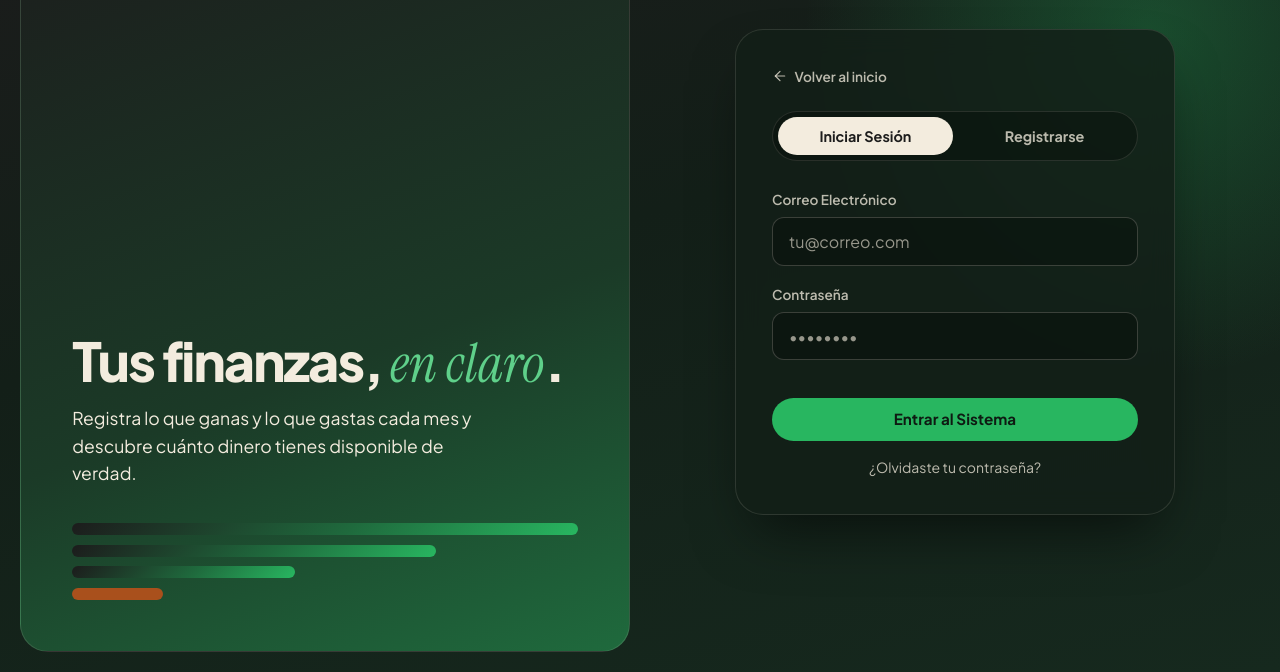
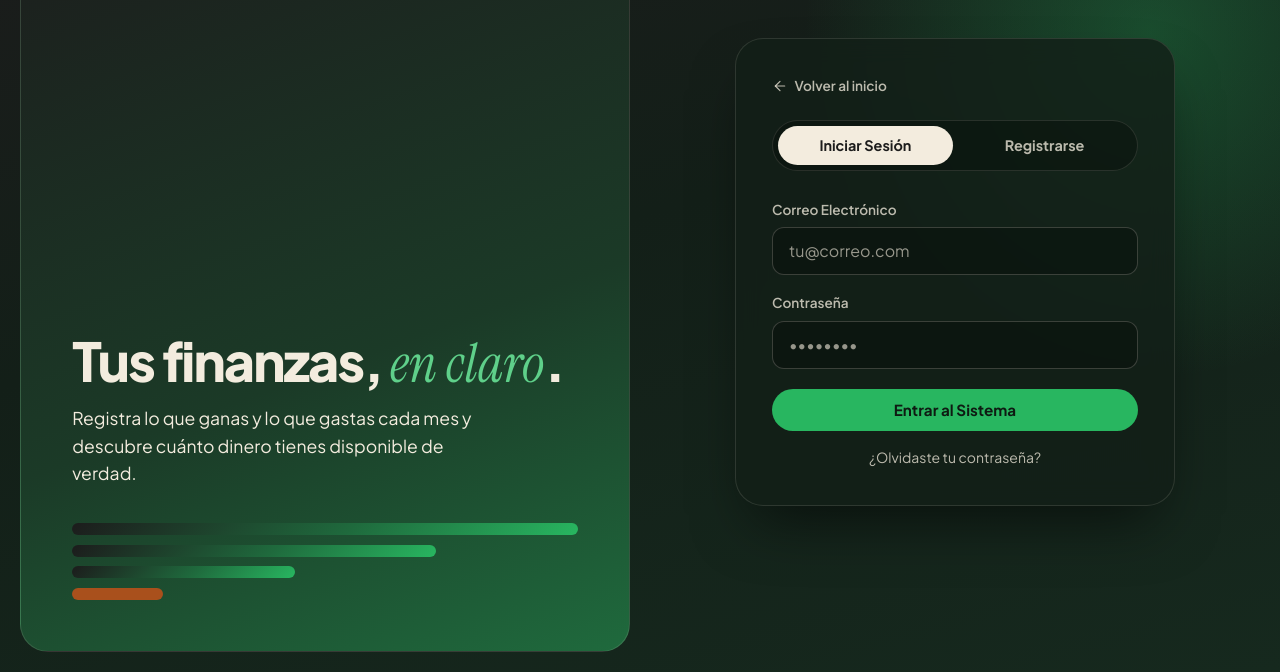
Before and after one commit to CristianLeon-crypto/Endeudados, a plain HTML site: page LoginRegistro/loRe.html in a window 1280 px wide. Shown: the part 128-800 px from the top of the page. Drawn offline with nearby package versions, Linux system fonts and the light colour scheme.

Commit message:
EN-21 Arreglar los box del css de login y registrar ya que estan en desigual los espacios para escribir

```diff
--- a/LoginRegistro/loRe.css
+++ b/LoginRegistro/loRe.css
@@ -52,3 +52,32 @@
   color: var(--terracota-claro);
   text-decoration: underline;
 }
+
+/* Cajas de login y registro uniformes (EN-XX)
+ * Se limita a .auth-form para no afectar otras pantallas que usan base.css. */
+.auth-form .form-group input {
+  display: block;
+  width: 100%;
+  height: 3rem;              /* misma altura para text, email y password */
+  padding: 0 1rem;
+  line-height: 1.2;
+  -webkit-appearance: none;
+  appearance: none;
+}
+
+/* El boton ya trae su propio margen superior: sin esto se suma al del ultimo campo */
+.auth-form .form-group:last-of-type {
+  margin-bottom: 0;
+}
+
+/* Autocompletado: mantiene el fondo oscuro y el texto marfil */
+.auth-form .form-group input:-webkit-autofill,
+.auth-form .form-group input:-webkit-autofill:focus {
+  -webkit-text-fill-color: var(--marfil);
+  caret-color: var(--marfil);
+  box-shadow: 0 0 0 1000px #0f1a14 inset;
+}
+
+.auth-form .form-group input:-webkit-autofill:focus {
+  box-shadow: 0 0 0 1000px #0f1a14 inset, 0 0 0 3px rgba(40, 182, 96, 0.22);
+}
```
